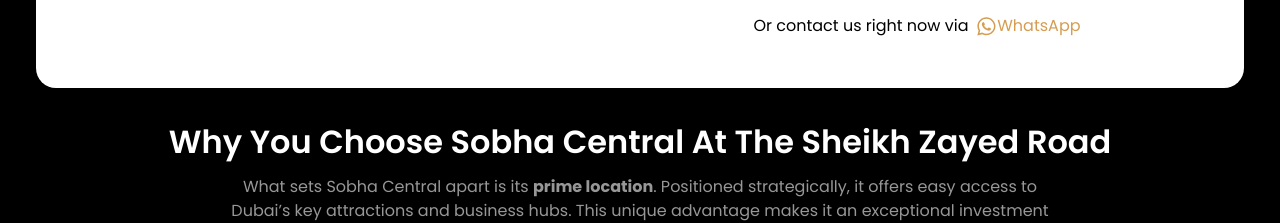
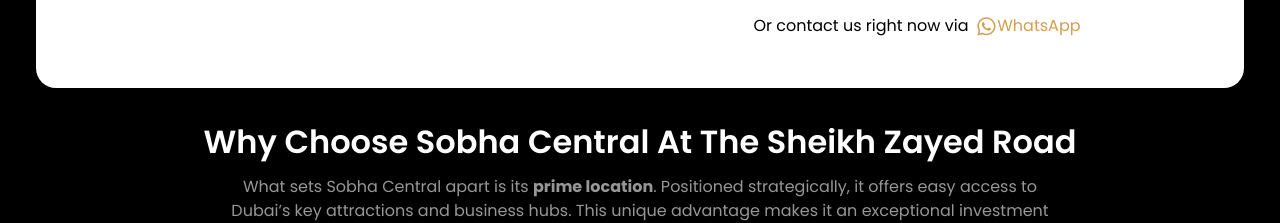
Before and after one commit to adilfarhan1/DNKFrontend, a React (Create React App) app: page /sobha-central in a window 1280 px wide. Shown: the part 1041-1264 px from the top of the page. Built offline with nearby package versions, Linux system fonts and the light colour scheme.

Commit message:
head change

```diff
--- a/src/component/subProject/sobhaCenter/componets/ADaboutSection.jsx
+++ b/src/component/subProject/sobhaCenter/componets/ADaboutSection.jsx
@@ -16,7 +16,7 @@
     <div id="about" className="about-section w-full bg-[#000] ">
       <div className="container max-w-[1240px] py-6  px-4 m-auto">
         <h1 className="text-[#fff] m-auto w-fit mb-4 mt-3 text-center">
-          Why you Choose Sobha Central at the Sheikh Zayed Road
+          Why Choose Sobha Central at the Sheikh Zayed Road
         </h1>
         <p className="text-center w-[100%] md:w-[70%] m-auto">
           What sets Sobha Central apart is its <strong>prime location</strong>.
```
Also changed, not shown: public/sobha-ic.webp.
